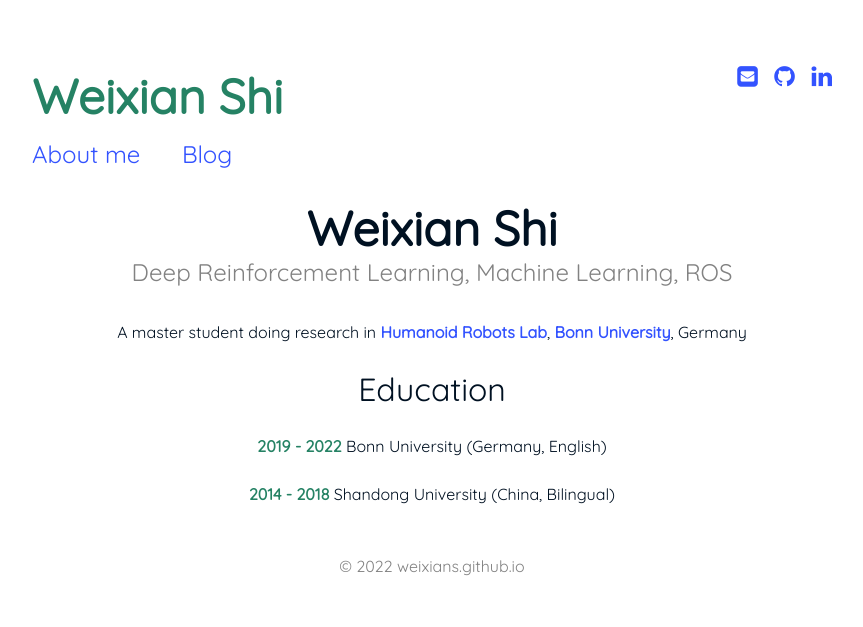
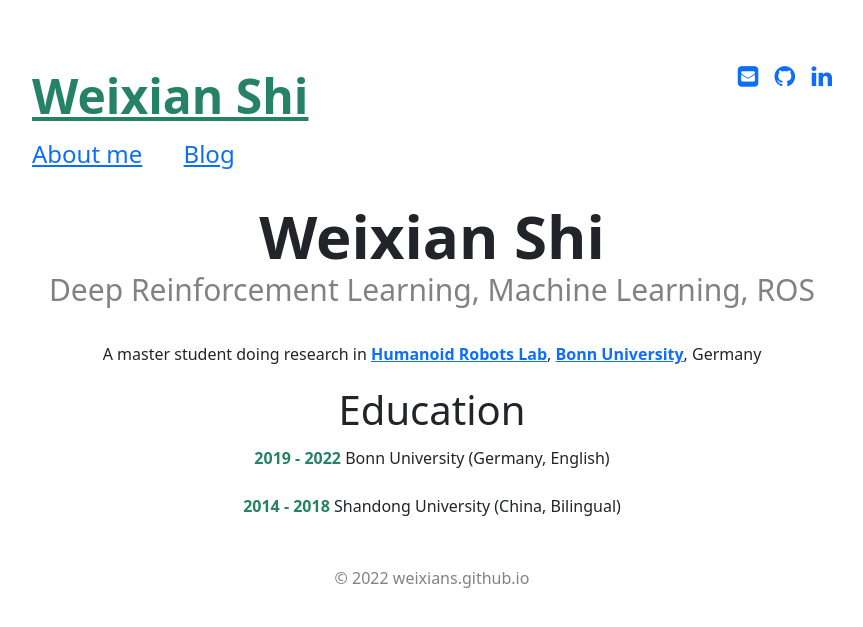
Before and after one commit to weixians/weixians.github.io, a Jekyll site: the page built from index.html, in a window 1280 px wide. Shown: the top 627 px of the page, without its empty margins (208-1071 px from the left). Built offline with Jekyll 4.4.1, drawn with Linux system fonts in a browser that asks for light colours.

Commit message:
change content

```diff
--- a/_includes/externals/styling.html
+++ b/_includes/externals/styling.html
@@ -1,7 +1,7 @@
-<link href="https://cdn.jsdelivr.net/npm/bootstrap@5.1.3/dist/css/bootstrap.min.css" rel="stylesheet">
 <link rel="icon" type="image/jpeg" href="{{ '/assets/img/pudhina.jpg' | prepend: site.baseurl }}"/>
 <link rel="stylesheet" href="{{ "/assets/vendor/normalize-css/normalize.css" | prepend: site.baseurl }}">
 <link rel="stylesheet" href="{{ "/assets/css/main.css" | prepend: site.baseurl }}">
+<link href="https://cdn.jsdelivr.net/npm/bootstrap@5.1.3/dist/css/bootstrap.min.css" rel="stylesheet">
 {% if site.styles contains site.highlightstyle %}
 <link rel="stylesheet" href="{{ site.baseurl }}/assets/vendor/highlight/styles/{{ site.highlightstyle }}.css">
 {% else %}
--- a/assets/css/main.css
+++ b/assets/css/main.css
@@ -1,10 +1,10 @@
 @charset "UTF-8";
 /* =Base *//*************************************************************/
 body {
-    font-family: 'Quicksand', sans-serif !important;
-    font-size: 100% !important;
-    color: #012 !important;
-    background-color: #FFF !important;
+    font-family: 'Quicksand', sans-serif;
+    font-size: 100%;
+    color: #012;
+    background-color: #FFF;
 }
 
 a {
```
